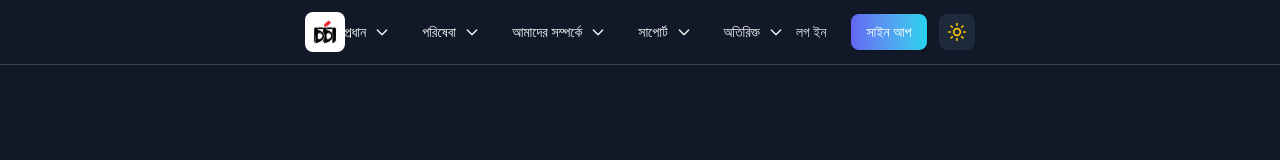
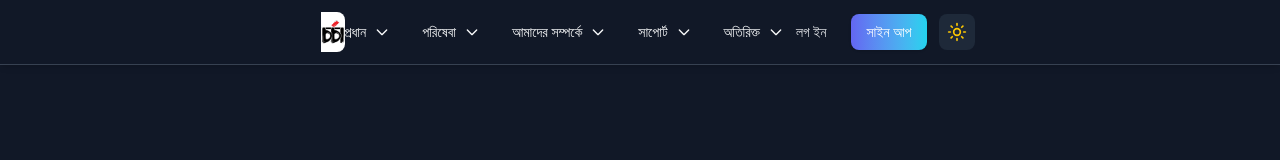
Before and after one commit to kousar-21/chorcha, a React (Vite) app: page / in a window 1280 px wide. Shown: the top 160 px of the page. Built offline with nearby package versions, Linux system fonts and the light colour scheme.

Commit message:
added padding in navbar

```diff
--- a/src/Component/Navbar.jsx
+++ b/src/Component/Navbar.jsx
@@ -88,7 +88,7 @@ const Navbar = () => {
               <img
                 src={logo}
                 alt="Chorcha Logo"
-                className="w-10 h-10 rounded-lg object-cover"
+                className="w-10 h-10 rounded-lg object-cover pl-4"
               />
               {/* <span className="text-xl font-bold text-gray-900 hidden sm:block">চর্চা</span> */}
             </Link>
```
